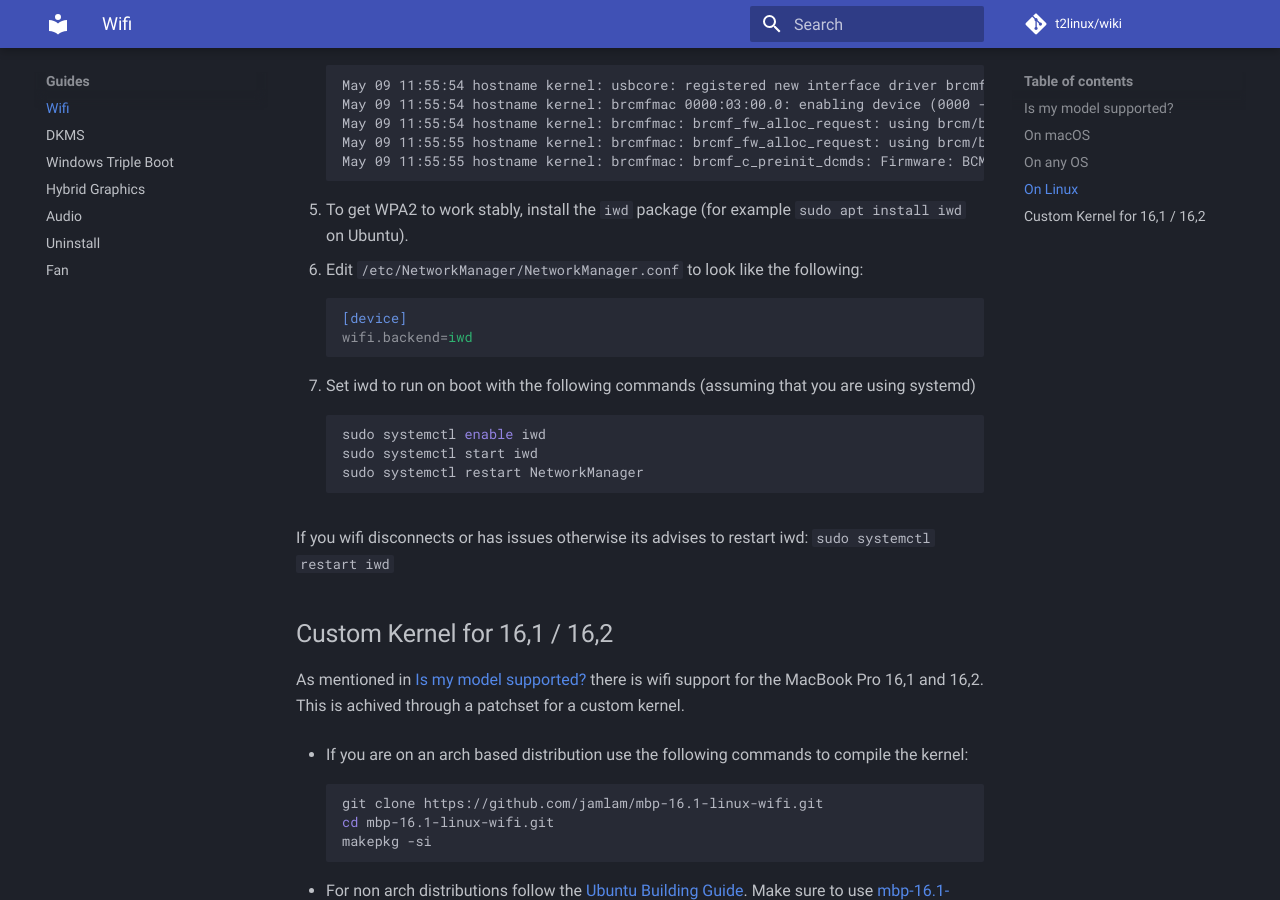
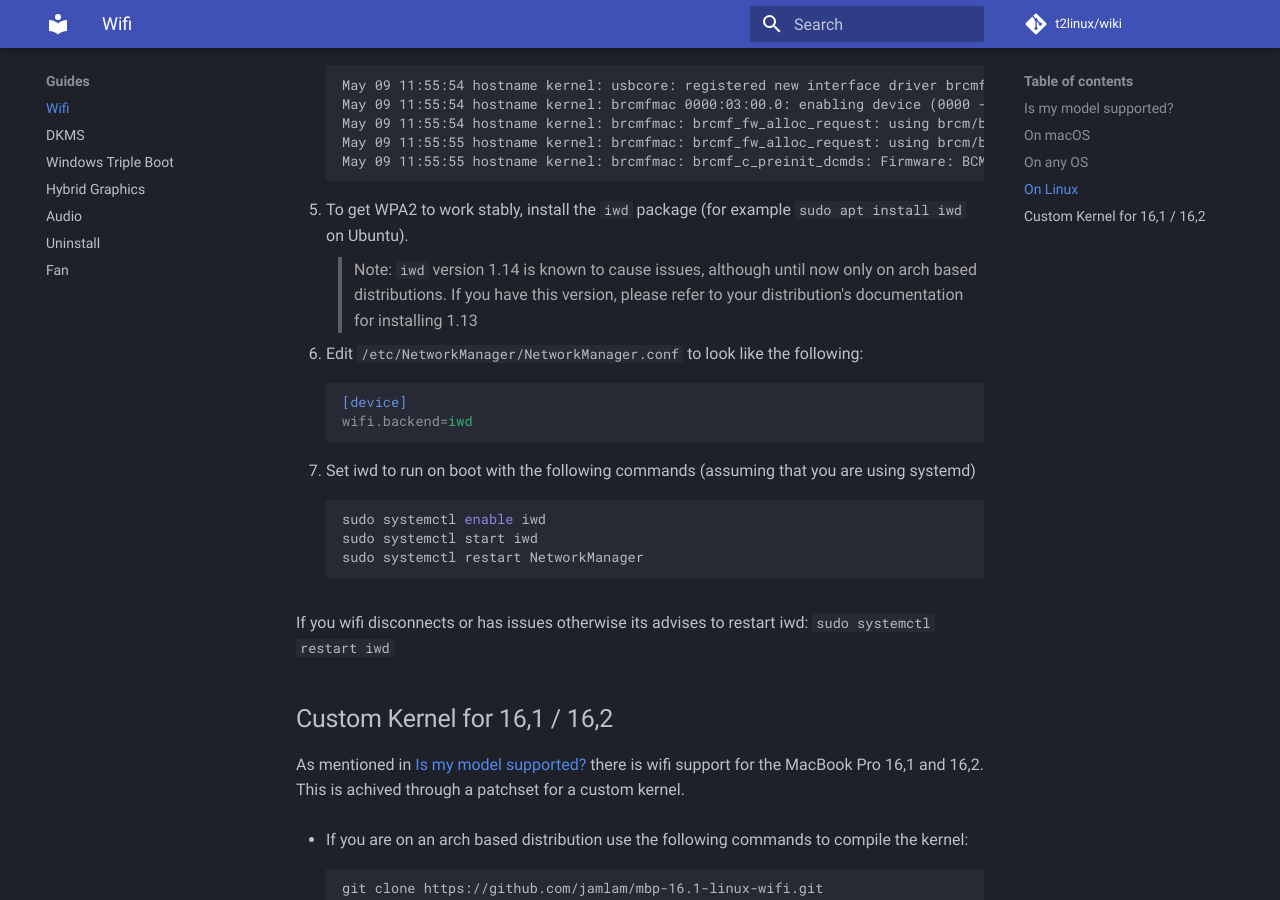
Before and after one commit to t2linux/wiki, an MkDocs documentation site: the page built from docs/guides/wifi.md, in a window 1280 px wide and 900 px high, scrolled down 2069 px. Built offline with MkDocs 1.6.1 and Material for MkDocs 9.7.7, drawn with Linux system fonts in a browser that asks for light colours; comment, search, counter and statistics services are not loaded.

Commit message:
Guides: Add note about iwd 1.14 in wifi guide

````diff
--- a/docs/guides/wifi.md
+++ b/docs/guides/wifi.md
@@ -74,6 +74,10 @@ You can get your model using `system_profiler SPHardwareDataType | grep "Model I
     ```
 
 5. To get WPA2 to work stably, install the `iwd` package (for example `sudo apt install iwd` on Ubuntu).
+
+    > Note: `iwd` version 1.14 is known to cause issues, although until now only on arch based distributions. If you have this version,
+    please refer to your distribution's documentation for installing 1.13
+
 6. Edit `/etc/NetworkManager/NetworkManager.conf` to look like the following:
 
     ```ini
````
